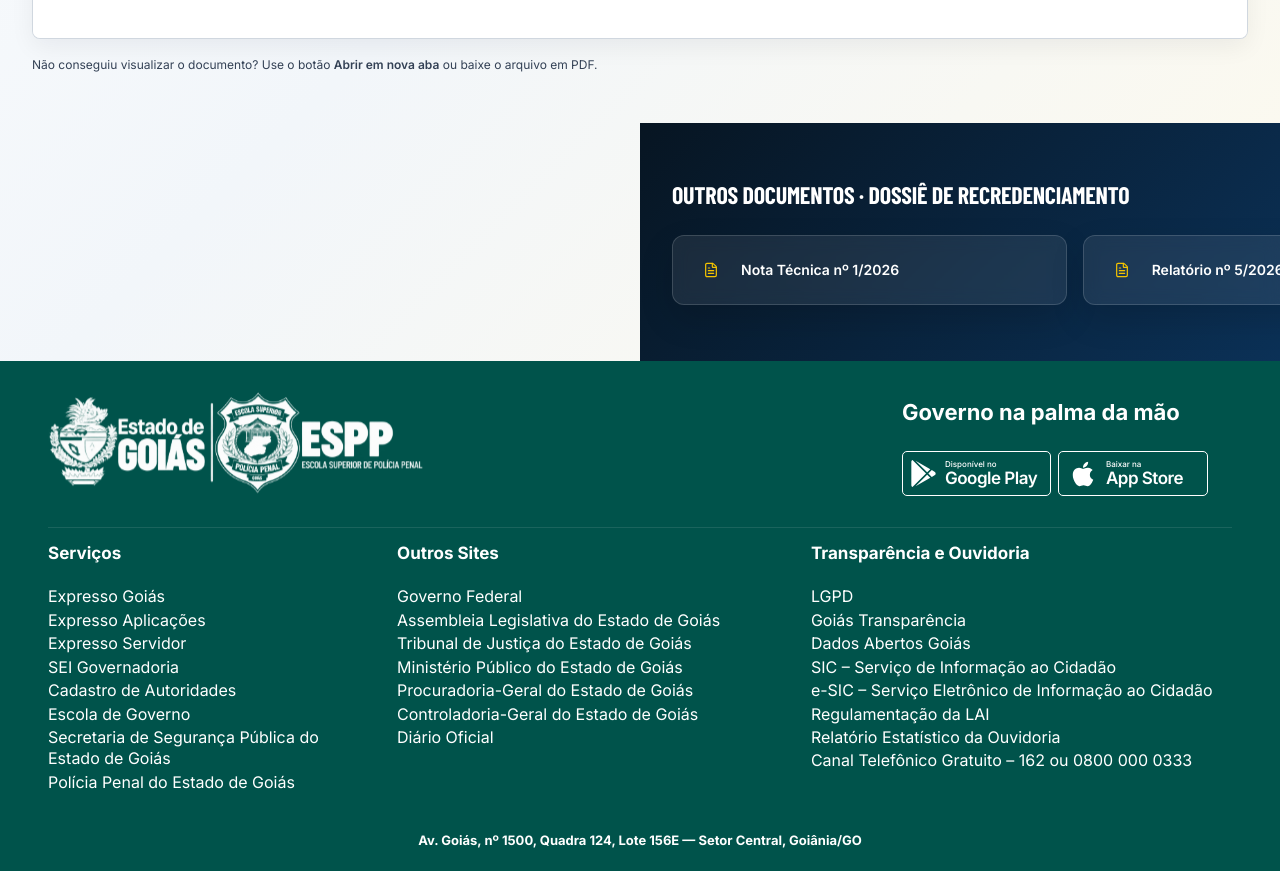
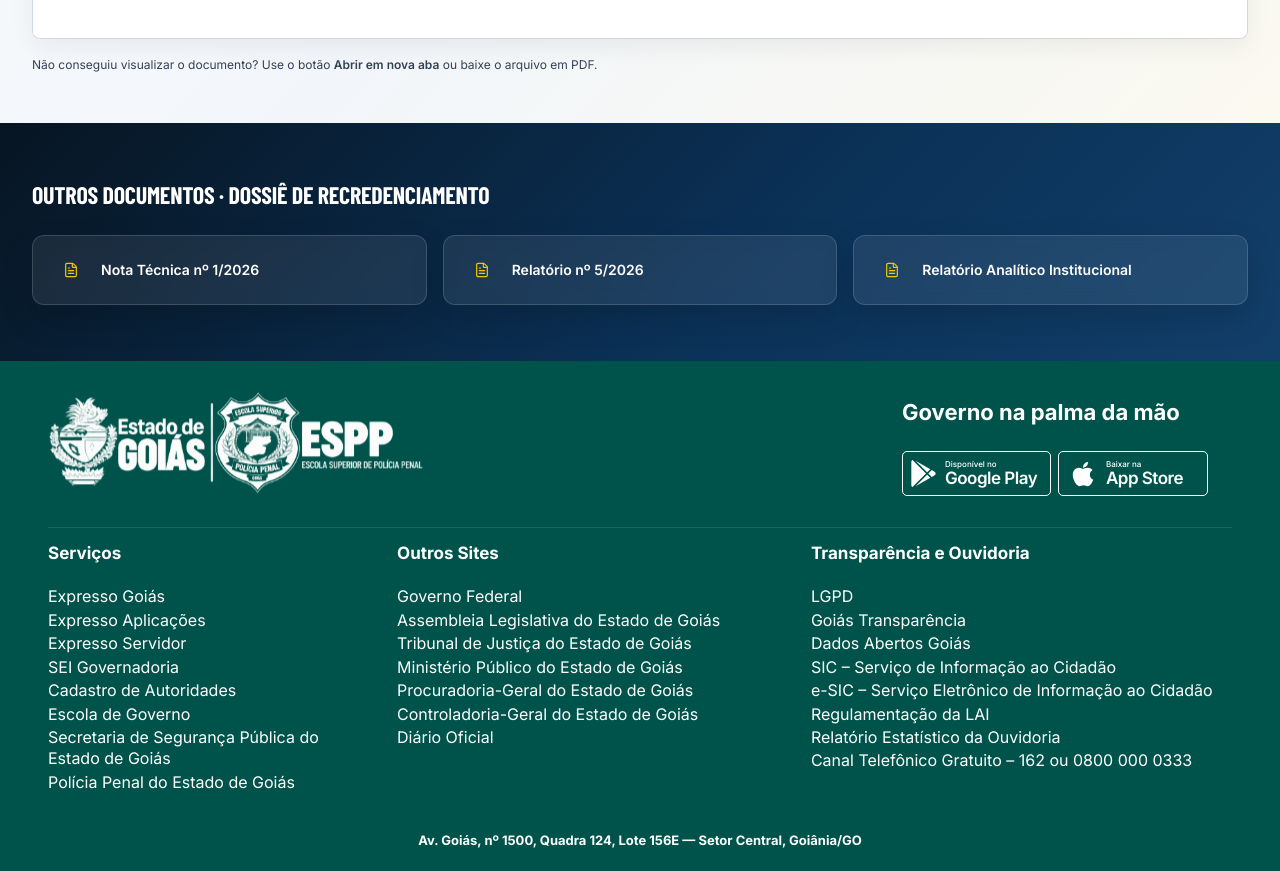
Before and after one commit to jhfmiguel/ppgo-espp-site, a Next.js app in the folder app/: page /documentos/indice-geral-matriz-conformidade in a window 1280 px wide. Shown: the part 1340-2211 px from the top of the page. Built offline with nearby package versions, Linux system fonts and the light colour scheme.

Commit message:
Corrige alinhamento da faixa degradê em documentos

```diff
--- a/app/components/documento-viewer.tsx
+++ b/app/components/documento-viewer.tsx
@@ -118,7 +118,7 @@ export function DocumentoViewer({ doc, categoria, irmaos }: Props) {
         {irmaos.length > 0 ? (
           <nav
             aria-labelledby="outros-documentos"
-            className="relative left-1/2 w-screen -translate-x-1/2 bg-[#071522] bg-[linear-gradient(135deg,#071522_0%,#0b3157_58%,#123f6a_100%)] py-12 text-white lg:py-14"
+            className="relative ml-[calc(50%_-_50vw)] w-screen bg-[#071522] bg-[linear-gradient(135deg,#071522_0%,#0b3157_58%,#123f6a_100%)] py-12 text-white lg:py-14"
             data-no-scroll-animation
           >
             <div className="container-espp">
```
